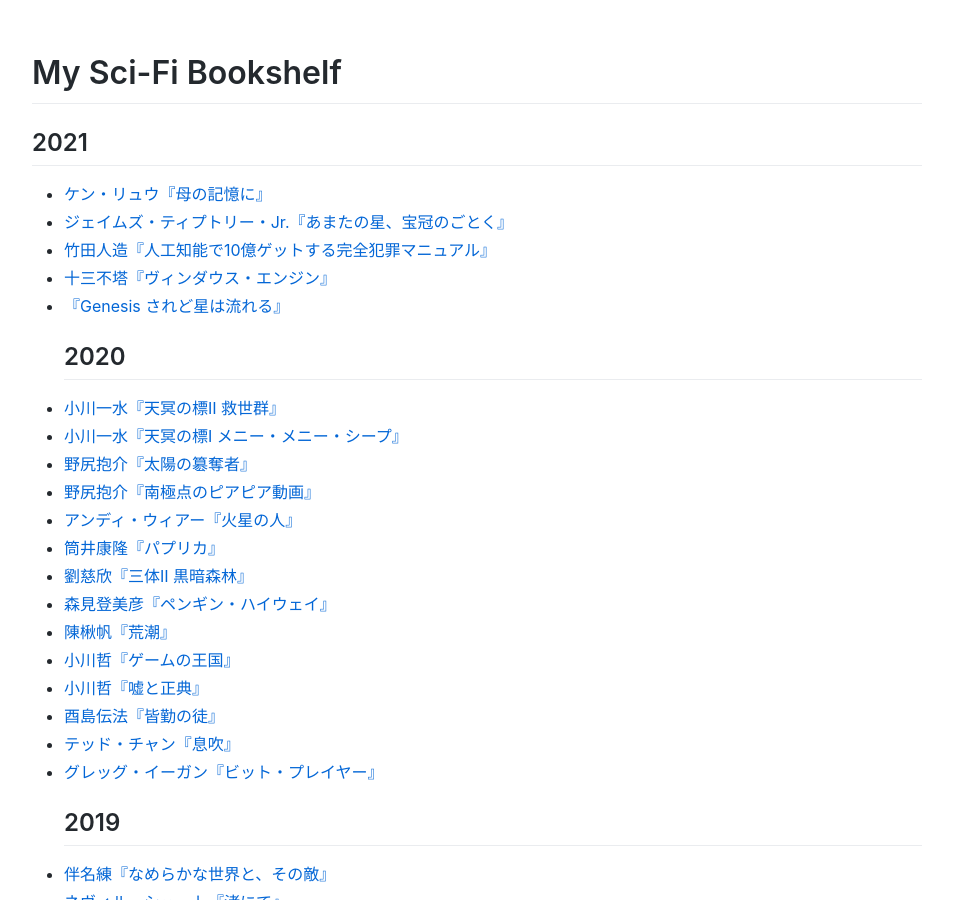
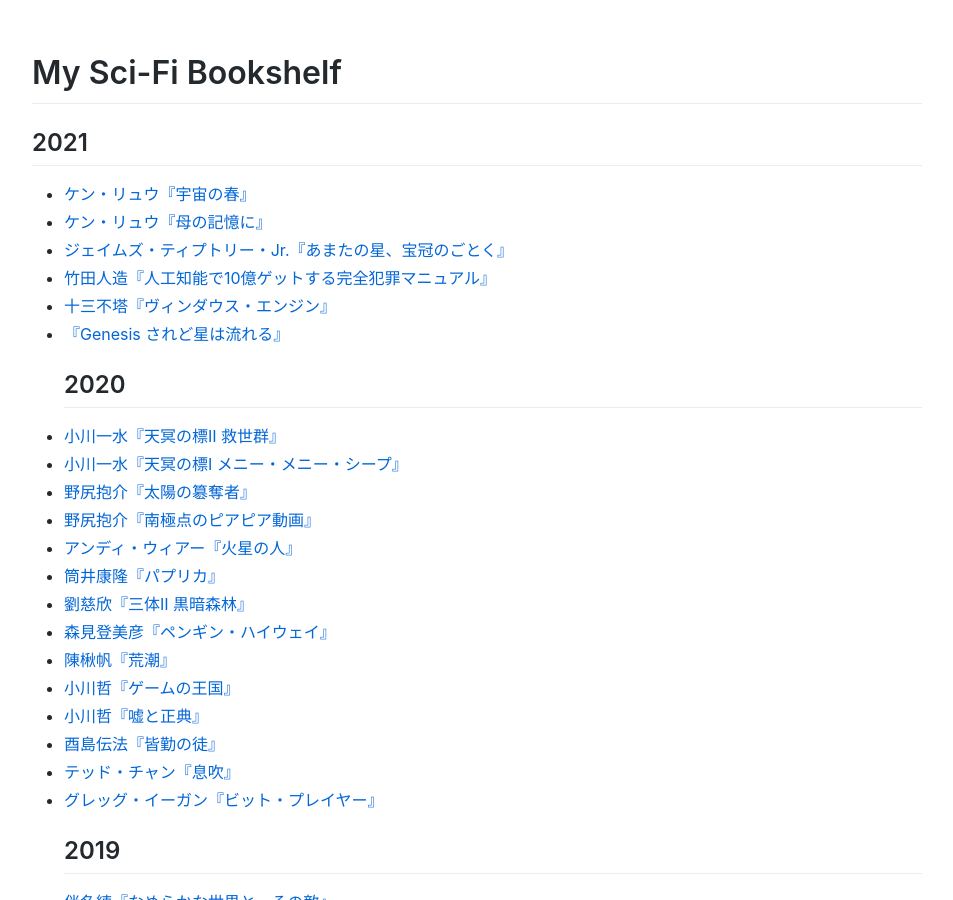
Before and after one commit to sankichi92/sankichi.net, a Jekyll site: the page built from sci-fi.md, in a window 1280 px wide and 900 px high. Shown: the whole window, without its empty margins (163-1116 px from the left). Built offline with Jekyll 4.4.1, drawn with Linux system fonts in a browser that asks for light colours; our own code applies the rules of GitHub Pages for plain Markdown files.

Commit message:
ケン・リュウ『宇宙の春』

```diff
--- a/_data/sci-fi-novels.yml
+++ b/_data/sci-fi-novels.yml
@@ -1,3 +1,8 @@
+- title: 宇宙の春
+  author: ケン・リュウ
+  asin: B08YNJQM8Q
+  date: 2021-04-03
+
 - title: 母の記憶に
   author: ケン・リュウ
   asin: B0727N926N
```
